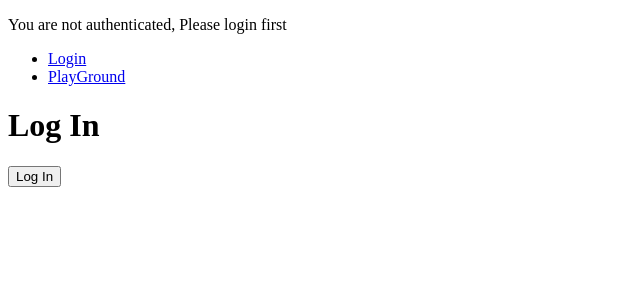
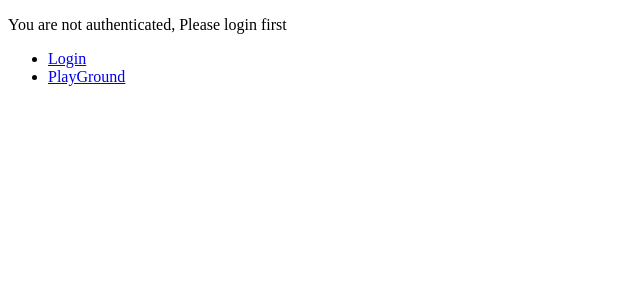
Before and after one commit to acciojob/code-playground-nithinbairu, a React app: page / in a window 1280 px wide. Shown: the top 300 px of the page, without its empty margins (0-640 px from the left). Built offline with nearby package versions, Linux system fonts and the light colour scheme.

Commit message:
1st commit

```diff
--- a/src/components/App.js
+++ b/src/components/App.js
@@ -13,13 +13,13 @@
       }
       <nav>
         <ul>
-          <li><Link to="/" >Login</Link></li>
-          <li><Link to="/playground">PlayGround</Link></li>
+          <li><Link to="/login" >Login</Link></li>
+          <li><Link to={login?"/playground":"/login"}>PlayGround</Link></li>
         </ul>
 
       </nav>
       <Switch>
-        <Route exact path="/" render={
+        <Route exact path="/login" render={
           ()=><Login login={login} setLogin={setLogin} />
         }></Route>
         <Route path="/playground" render={
```
